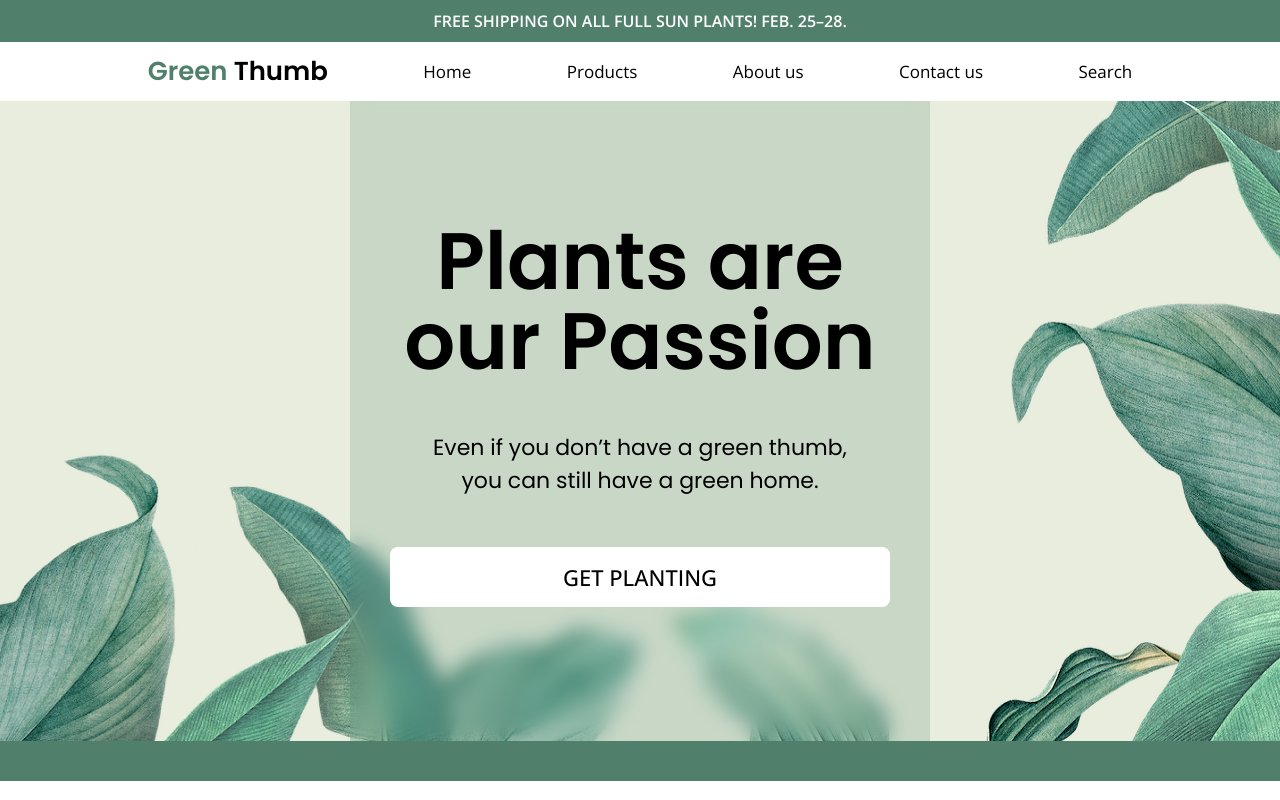
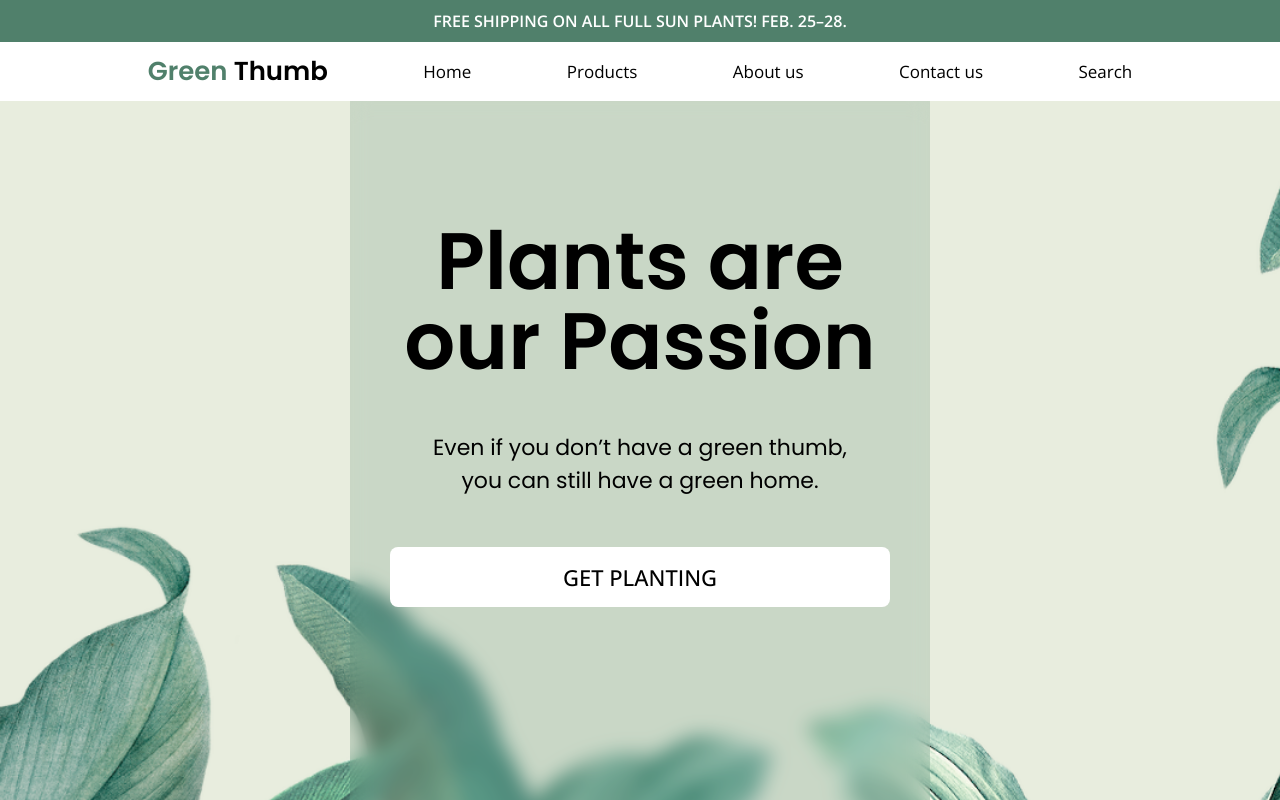
Before and after one commit to 45P3R4/plant-store, a React (Create React App) app: page / in a window 1280 px wide. Shown: the top 800 px of the page. Built offline with nearby package versions, Linux system fonts and the light colour scheme.

Commit message:
fix background

```diff
--- a/src/styles/header.css
+++ b/src/styles/header.css
@@ -28,7 +28,7 @@
   }
 
   .about {
-    background-size: none;
+    background-size: cover;
     background-image: url("../images/plants-bg.png");
   }
 
@@ -39,7 +39,7 @@
     margin: 0 auto;
     text-align: center;
     width: 500px;
-    height: 400px;
+    height: 550px;
   }
 
   .about__main {
```
